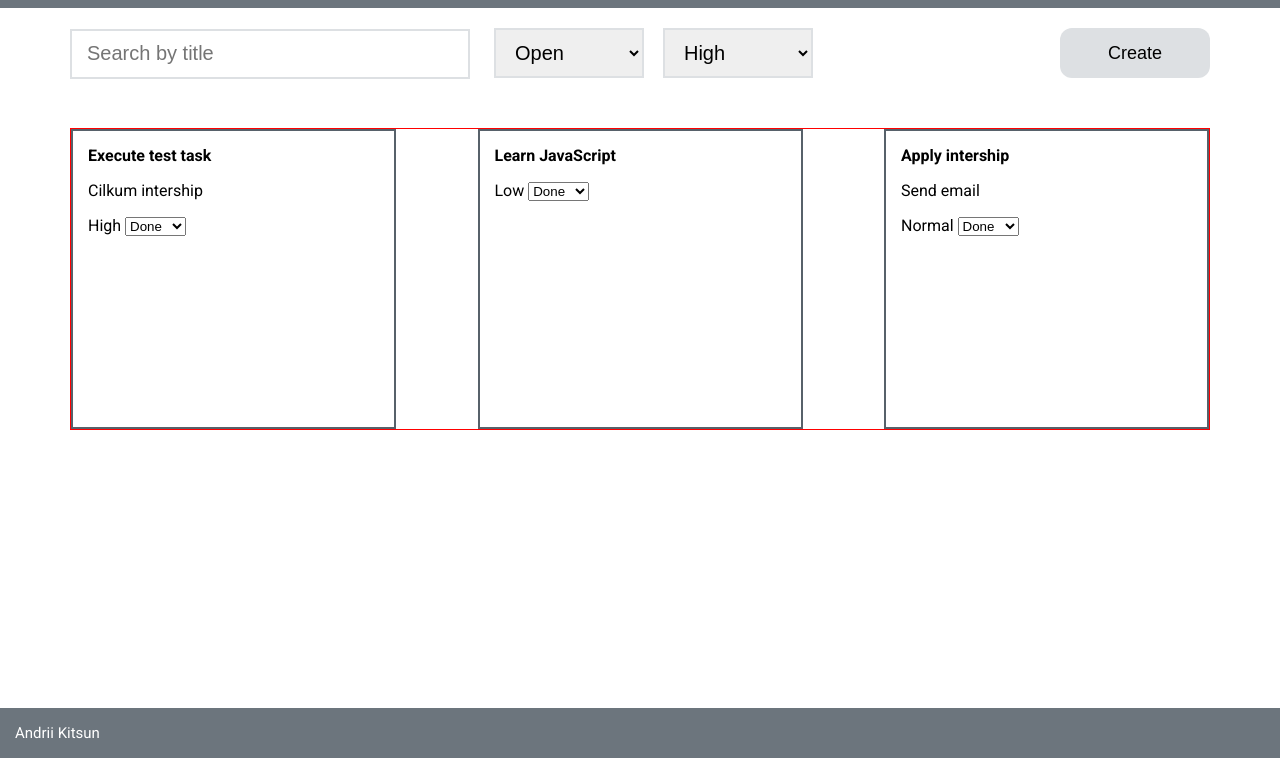
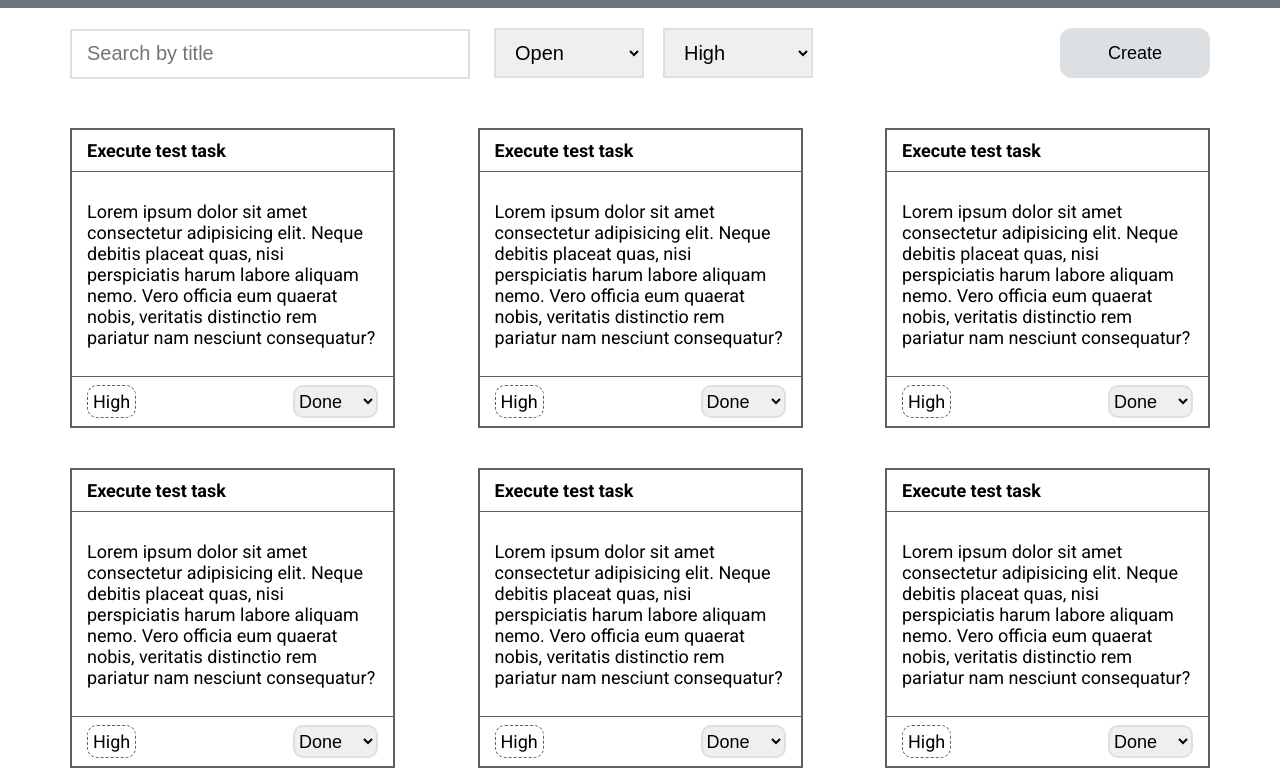
Before and after one commit to Andrii-Kitsun/todo-list, a plain HTML site: page todo-list/index.html in a window 1280 px wide. Shown: the part 42-812 px from the top of the page. Drawn offline with Linux system fonts and the light colour scheme.

Commit message:
Added TODO cards

```diff
--- a/todo-list/index.html
+++ b/todo-list/index.html
@@ -36,46 +36,90 @@
 
     <section class="list">
       <div class="card">
-        <strong>Execute test task</strong>
-        <p>Cilkum intership</p>
-        <span>High</span>
-        <select name="card-setting">
+        <strong class="card-title">Execute test task</strong>
+        <span class="card-text">Lorem ipsum dolor sit amet consectetur adipisicing elit. Neque debitis placeat quas, nisi perspiciatis harum labore aliquam nemo. Vero officia eum quaerat nobis, veritatis distinctio rem pariatur nam nesciunt consequatur?</span>
+        <div class="state">
+          <span class="state-priority">High</span>
+          <select class="state-setting">
             <option value="Done">Done</option>
             <option value="Edit">Edit</option>
             <option value="Delete">Delete</option>
           </select>
         </div>
+      </div>
 
       <div class="card">
-        <strong>Learn JavaScript</strong>
-        <p></p>
-        <span>Low</span>
-        <select name="card-setting">
+        <strong class="card-title">Execute test task</strong>
+        <span class="card-text">Lorem ipsum dolor sit amet consectetur adipisicing elit. Neque debitis placeat quas, nisi perspiciatis harum labore aliquam nemo. Vero officia eum quaerat nobis, veritatis distinctio rem pariatur nam nesciunt consequatur?</span>
+        <div class="state">
+          <span class="state-priority">High</span>
+          <select class="state-setting">
             <option value="Done">Done</option>
             <option value="Edit">Edit</option>
             <option value="Delete">Delete</option>
           </select>
         </div>
+      </div>
 
       <div class="card">
-        <strong>Apply intership</strong>
-        <p>Send email</p>
-        <span>Normal</span>
-        <select name="card-setting">
+        <strong class="card-title">Execute test task</strong>
+        <span class="card-text">Lorem ipsum dolor sit amet consectetur adipisicing elit. Neque debitis placeat quas, nisi perspiciatis harum labore aliquam nemo. Vero officia eum quaerat nobis, veritatis distinctio rem pariatur nam nesciunt consequatur?</span>
+        <div class="state">
+          <span class="state-priority">High</span>
+          <select class="state-setting">
             <option value="Done">Done</option>
             <option value="Edit">Edit</option>
             <option value="Delete">Delete</option>
           </select>
         </div>
+      </div>
+
+      <div class="card">
+        <strong class="card-title">Execute test task</strong>
+        <span class="card-text">Lorem ipsum dolor sit amet consectetur adipisicing elit. Neque debitis placeat quas, nisi perspiciatis harum labore aliquam nemo. Vero officia eum quaerat nobis, veritatis distinctio rem pariatur nam nesciunt consequatur?</span>
+        <div class="state">
+          <span class="state-priority">High</span>
+          <select class="state-setting">
+            <option value="Done">Done</option>
+            <option value="Edit">Edit</option>
+            <option value="Delete">Delete</option>
+          </select>
+        </div>
+      </div>
+
+      <div class="card">
+        <strong class="card-title">Execute test task</strong>
+        <span class="card-text">Lorem ipsum dolor sit amet consectetur adipisicing elit. Neque debitis placeat quas, nisi perspiciatis harum labore aliquam nemo. Vero officia eum quaerat nobis, veritatis distinctio rem pariatur nam nesciunt consequatur?</span>
+        <div class="state">
+          <span class="state-priority">High</span>
+          <select class="state-setting">
+            <option value="Done">Done</option>
+            <option value="Edit">Edit</option>
+            <option value="Delete">Delete</option>
+          </select>
+        </div>
+      </div>
+
+      <div class="card">
+        <strong class="card-title">Execute test task</strong>
+        <span class="card-text">Lorem ipsum dolor sit amet consectetur adipisicing elit. Neque debitis placeat quas, nisi perspiciatis harum labore aliquam nemo. Vero officia eum quaerat nobis, veritatis distinctio rem pariatur nam nesciunt consequatur?</span>
+        <div class="state">
+          <span class="state-priority">High</span>
+          <select class="state-setting">
+            <option value="Done">Done</option>
+            <option value="Edit">Edit</option>
+            <option value="Delete">Delete</option>
+          </select>
+        </div>
+      </div>
     </section>
-    <br>
-    <br>
-    <br>
-    <br>
   </main>
 
   <footer>
+    <span class="contacts">
+      <img src="./img/GitHub.png" alt="GitHub">
       <a href="https://github.com/Andrii-Kitsun" target="blank">Andrii Kitsun</a>
+    </span>
   </footer>
 </body>
 </html>
--- a/todo-list/sass/style.scss
+++ b/todo-list/sass/style.scss
@@ -2,6 +2,10 @@
 $Grey: #6c757d;
 $Border: #dde0e3;
 $Border-card: #57616a;
+
+@mixin border {
+  border: 1px solid red;
+}
 
 * {
   box-sizing: border-box;
@@ -30,6 +34,7 @@ main {
   width: 1140px;
   max-width: 90%;
   margin: auto;
+  margin-bottom: 100px;
   .control {
     height: 50px;
     display: flex;
@@ -107,32 +112,72 @@ button {
 
 .list {
   display: flex;
-  border: 1px solid red;
   justify-content: space-between;
+  flex-wrap: wrap;
 }
 
 .card {
-  display: inline-block;
+  display: flex;
+  flex-direction: column;
+  justify-content: space-between;
   width: 325px;
   height: 300px;
   border: 2px solid $Border-card;
-  padding: 15px;
+  font-size: 18px;
+  margin-bottom: 40px;
+  &-title {
+    display: block;
+    padding: 10px 15px;
+    border-bottom: 1px solid $Border-card;
+  }
+  &-text {
+    overflow: auto;
+    padding: 5px 15px;
+  }
+}
 
+// ::-webkit-scrollbar { width: 3px; height: 3px;}
+// ::-webkit-scrollbar-button {  background-color: #666; }
+// ::-webkit-scrollbar-track {  background-color: #999;}
+// ::-webkit-scrollbar-track-piece { background-color: #ffffff;}
+// ::-webkit-scrollbar-thumb { height: 50px; background-color: #666; border-radius: 3px;}
+// ::-webkit-scrollbar-corner { background-color: #999;}
+// ::-webkit-resizer { background-color: #666;}
+
+.state {
+  display: flex;
+  padding: 8px 15px;
+  border-top: 1px solid $Border-card;
+  justify-content: space-between;
+  &-priority {
+    padding: 5px;
+    border: 1px dashed $Border-card;
+    border-radius: 10px;
+  }
+  &-setting {
+    width: 85px;
+    font-size: 18px;
+    outline: none;
+    border: 2px solid $Border;
+    border-radius: 10px;
+    transition: all, 0.3s;
+  }
+  &-setting:hover {
+    border-color: darken($Border, 10%);
+  }
 }
 
 footer {
   display: flex;
   background-color: $Grey;
-  position: absolute;
-	left: 0;
-	bottom: 0;
 	height: 50px;
-	width: 100%;
+  img {
+    max-width: 100%;
+  }
   a {
     color: #ffffff;
     text-decoration: none;
     font-size: 15px;
     padding-left: 15px;
-    align-self: center;
   }
 }
```
Also changed, not shown: todo-list/css/style.css, todo-list/img/GitHub.png (added), 1 other file. Lines whose indentation alone changed are shown as unchanged.
